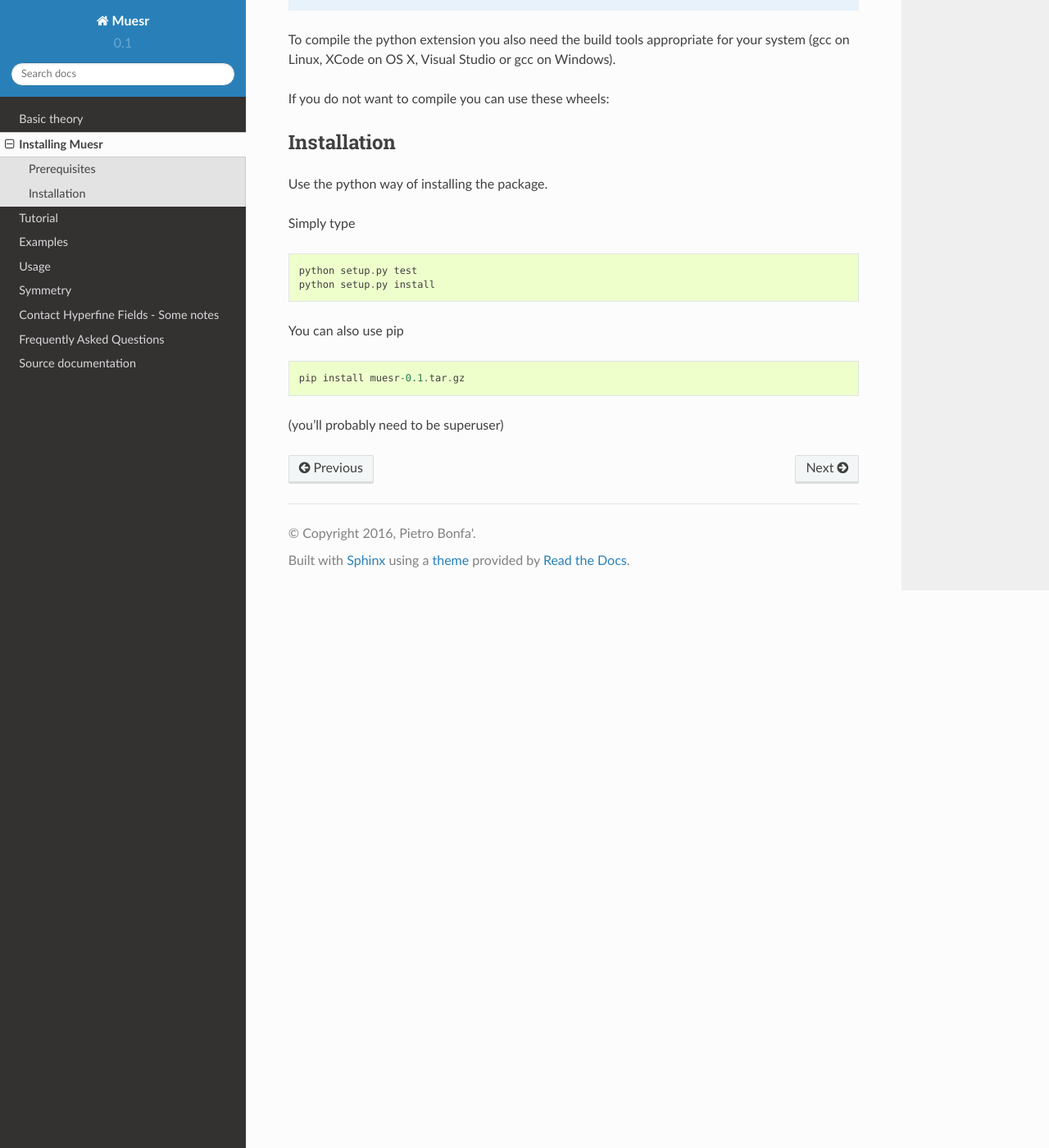
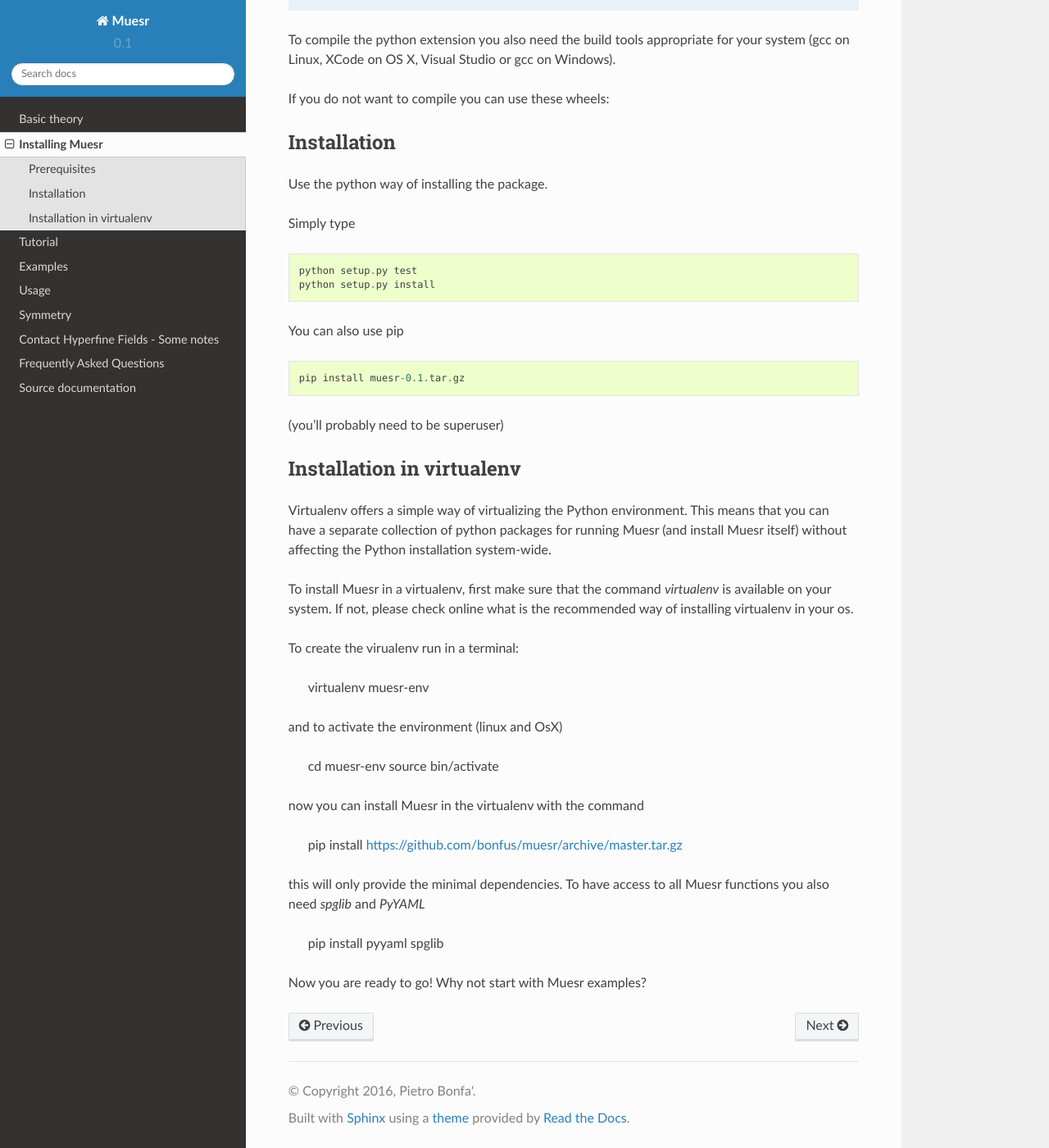
Before and after one commit to bonfus/muesr, a Sphinx documentation site: the page built from docs/Install.rst, in a window 1280 px wide and 1400 px high, scrolled down 1034 px. Shown: the whole window at 82% size. Built offline with Sphinx 7.4.7 and the Read the Docs theme 2.0.0, drawn with Linux system fonts in a browser that asks for light colours.

Commit message:
typos in readme, more on installation and contact field

```diff
--- a/docs/Install.rst
+++ b/docs/Install.rst
@@ -57,3 +57,35 @@
    pip install muesr-0.1.tar.gz
 
 (you'll probably need to be superuser)
+
+Installation in virtualenv
+--------------------------
+
+Virtualenv offers a simple way of virtualizing the Python environment.
+This means that you can have a separate collection of python packages
+for running Muesr (and install Muesr itself) without affecting the Python
+installation system-wide.
+
+To install Muesr in a virtualenv, first make sure that the command `virtualenv`
+is available on your system. If not, please check online what is the
+recommended way of installing virtualenv in your os.
+
+To create the virualenv run in a terminal:
+
+   virtualenv muesr-env
+
+and to activate the environment (linux and OsX)
+
+   cd muesr-env
+   source bin/activate
+
+now you can install Muesr in the virtualenv with the command
+
+   pip install https://github.com/bonfus/muesr/archive/master.tar.gz
+
+this will only provide the minimal dependencies. To have access to all
+Muesr functions you also need `spglib` and `PyYAML`
+
+   pip install pyyaml spglib
+
+Now you are ready to go! Why not start with Muesr examples?
```
Also changed, not shown: README.md (+1 -1 lines), docs/Tutorial.rst (+7 -2 lines).
